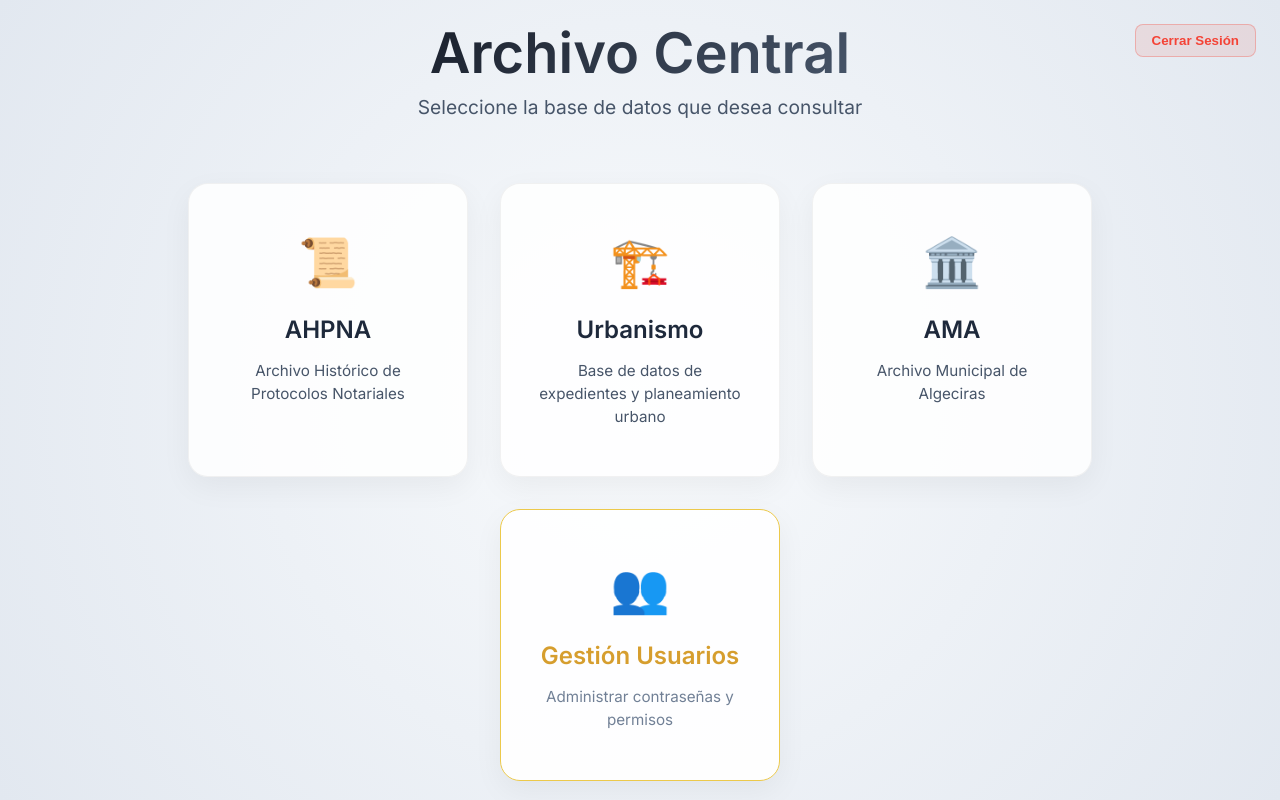
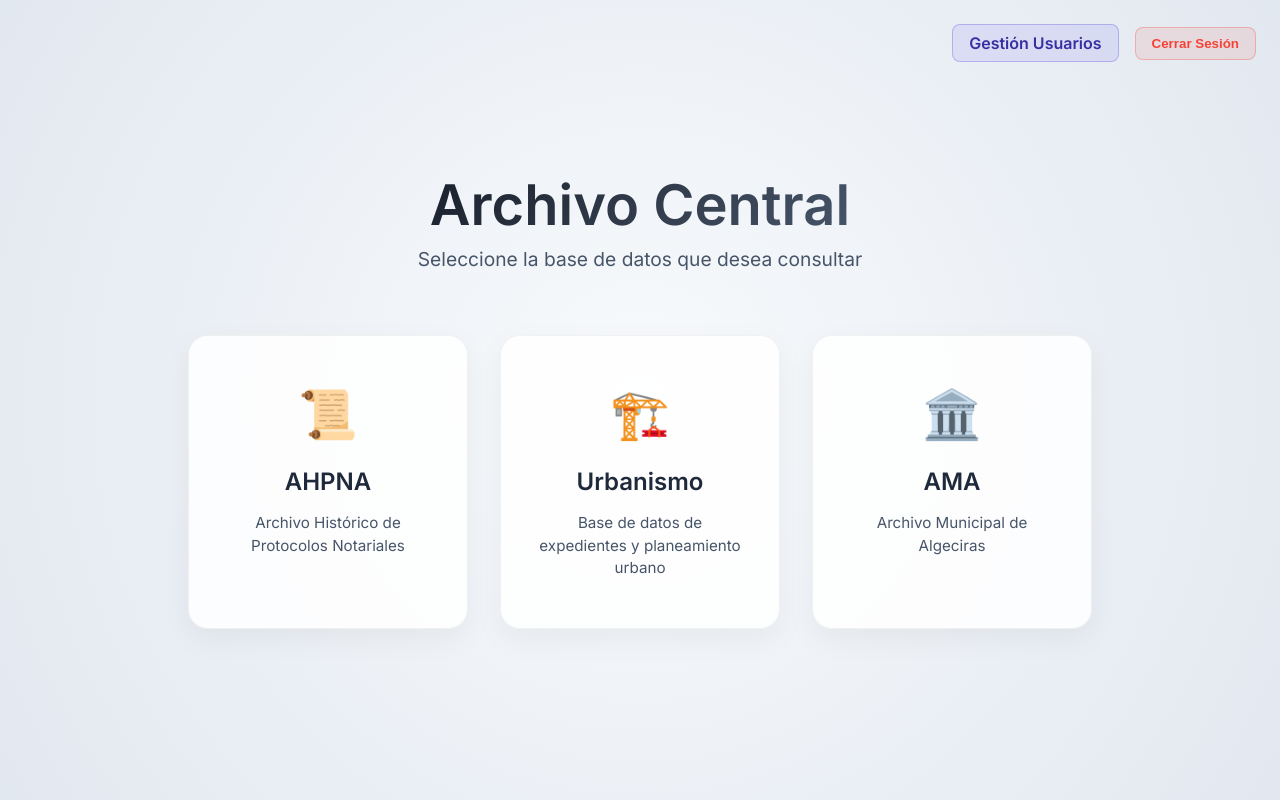
Before and after one commit to raaulbarriios/projecto-archivo, a website: page public/index.html in a window 1280 px wide. Drawn offline with Linux system fonts and the light colour scheme; sample sign-in values are in the browser's storage.

Commit message:
Cambios Gestor usuarios

```diff
--- a/public/index.html
+++ b/public/index.html
@@ -101,6 +101,10 @@
     </style>
 </head>
 <body>
+    <div class="top-nav" style="position: absolute; top: 1.5rem; right: 1.5rem; display: flex; gap: 1rem; align-items: center; justify-content: flex-end; width: auto; z-index: 100; margin-bottom: 0;">
+        <a href="users.html" class="admin-only-card top-nav-admin-btn">Gestión Usuarios</a>
+    </div>
+
     <div class="background-effects">
         <div class="glow-orb" style="top: 20%; left: 30%; background: radial-gradient(circle, rgba(102, 252, 241, 0.1) 0%, transparent 70%);"></div>
         <div class="glow-orb" style="bottom: 20%; right: 30%; background: radial-gradient(circle, rgba(168, 230, 207, 0.1) 0%, transparent 70%);"></div>
@@ -128,11 +132,6 @@
             <p>Archivo Municipal de Algeciras</p>
         </a>
 
-        <a href="users.html" class="hub-card admin-only-card" style="border: 1px solid #ecc94b; background: rgba(255,255,255,0.95);">
-            <div class="hub-icon">👥</div>
-            <h2 style="color: #d69e2e;">Gestión Usuarios</h2>
-            <p style="color: #718096;">Administrar contraseñas y permisos</p>
-        </a>
     </div>
 </body>
 </html>
--- a/public/style.css
+++ b/public/style.css
@@ -1023,6 +1023,26 @@ header p {
     background: rgba(0, 0, 0, 0.1);
 }
 
+.top-nav-admin-btn {
+    padding: 0.5rem 1rem;
+    background: rgba(var(--accent-rgb), 0.1);
+    color: var(--accent-dark);
+    border: 1px solid rgba(var(--accent-rgb), 0.3);
+    border-radius: 8px;
+    font-weight: 600;
+    text-decoration: none;
+    cursor: pointer;
+    transition: var(--transition);
+    display: inline-flex;
+    align-items: center;
+    justify-content: center;
+    font-family: inherit;
+}
+
+.top-nav-admin-btn:hover {
+    background: rgba(var(--accent-rgb), 0.2);
+}
+
 
 /* File Manager Sidebar Styles */
 .file-manager-list { display: flex; flex-direction: column; gap: 1rem; }
```
